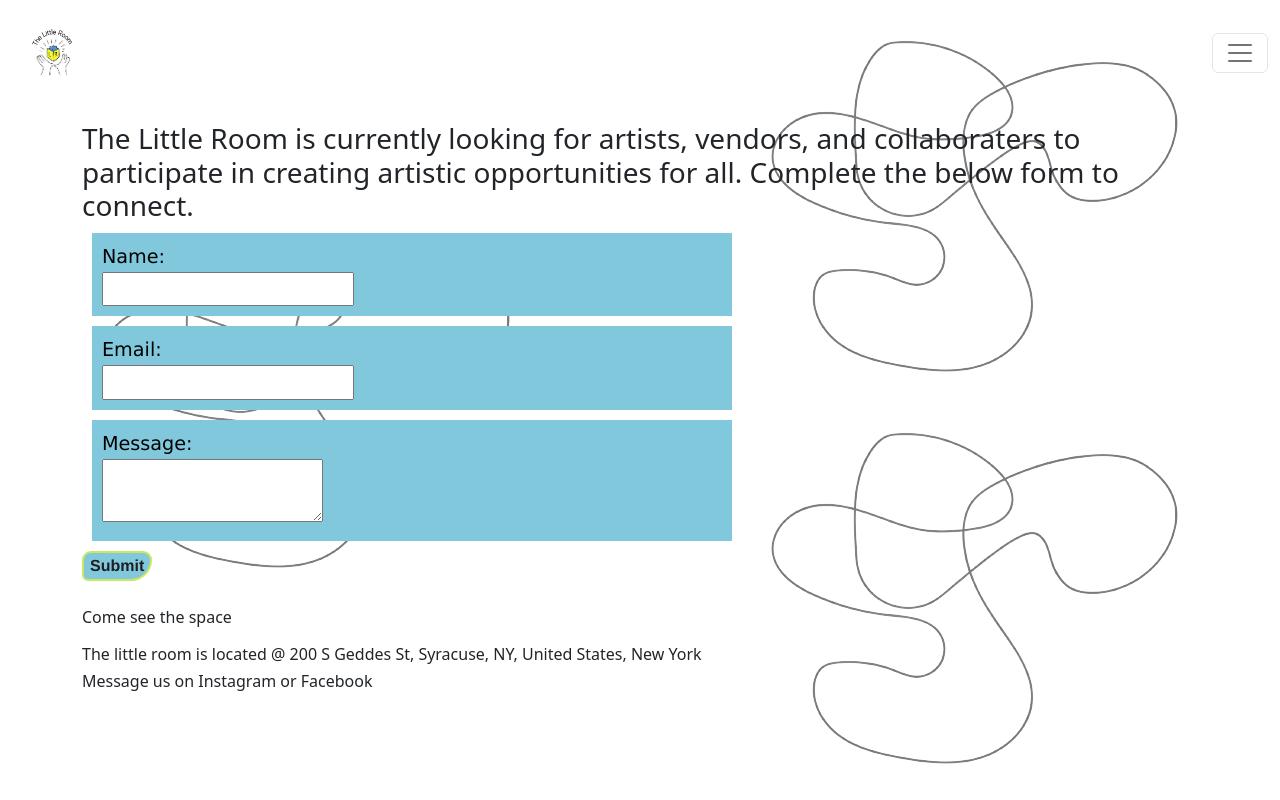
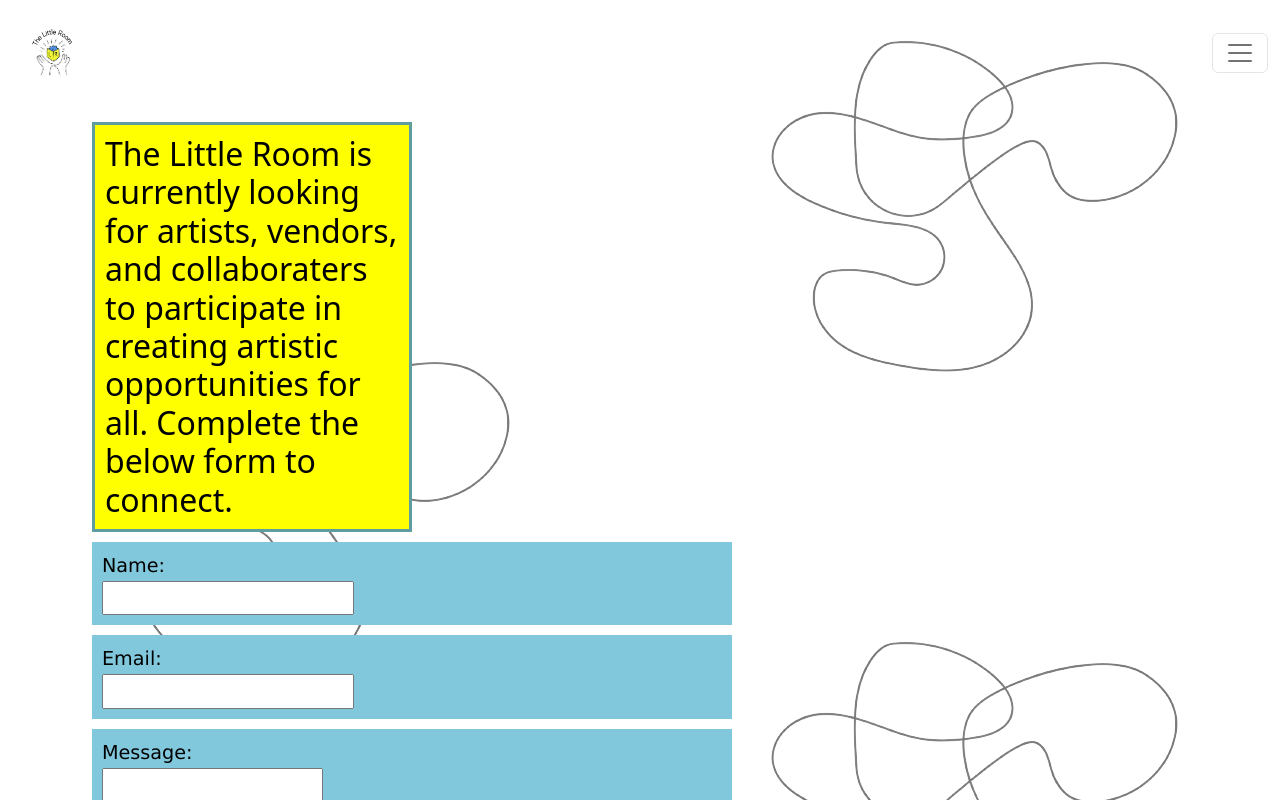
Before and after one commit to lucidbrawler/littleroomweb, a React (Create React App) app: page /contact in a window 1280 px wide. Shown: the top 800 px of the page. Built offline with nearby package versions, Linux system fonts and the light colour scheme; the HTML template or start-up script is replaced by a standard one.

Commit message:
minus a div? par2 on div on h2 class plu8s

```diff
--- a/src/routes/contact.js
+++ b/src/routes/contact.js
@@ -36,9 +36,9 @@
 
 
 
-    <h3 className="">The Little Room is currently looking for artists, vendors,
+    <h2 className="">The Little Room is currently looking for artists, vendors,
     and collaboraters to participate in creating artistic opportunities for all.
-    Complete the below form to connect. </h3>
+    Complete the below form to connect. </h2>
 
 
     <form className="" onSubmit={handleSubmit}>
```
